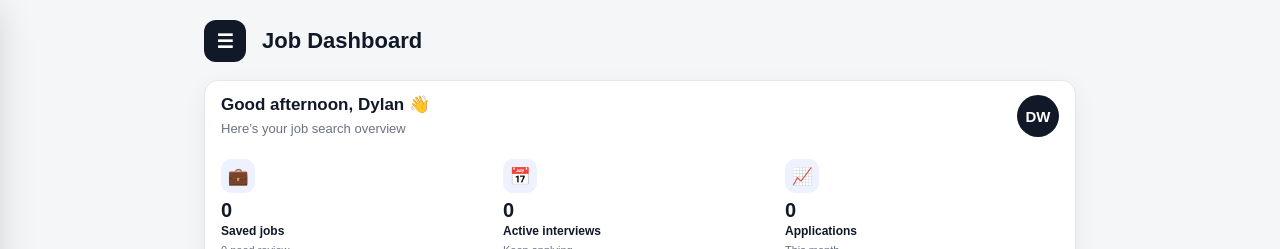
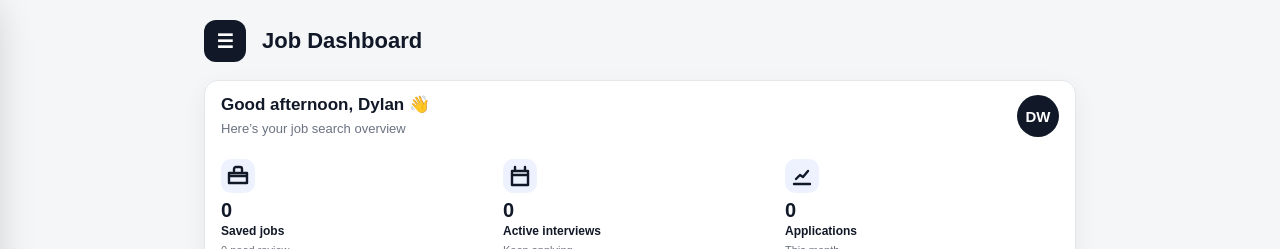
Before and after one commit to dcast-gif/Job-Watcher, a Next.js app: page / in a window 1280 px wide. Shown: the top 249 px of the page. Built offline with nearby package versions, Linux system fonts and the light colour scheme.

Commit message:
Update page.js

```diff
--- a/app/page.js
+++ b/app/page.js
@@ -438,21 +438,27 @@ const activeReviewCount = savedJobs.length + results.length;
 
   <div className="heroStats">
     <div>
-      <span className="heroIcon">💼</span>
+  <span className="heroIcon">
+  <Icon name="briefcase" />
+</span>
       <strong>{savedJobs.length}</strong>
       <p>Saved jobs</p>
       <small>{activeReviewCount} need review</small>
     </div>
 
     <div>
-      <span className="heroIcon">📅</span>
+    <span className="heroIcon">
+  <Icon name="calendar" />
+</span>
       <strong>{interviewCount}</strong>
       <p>Active interviews</p>
       <small>{interviewCount > 0 ? "Keep it up!" : "Keep applying"}</small>
     </div>
 
     <div>
-      <span className="heroIcon">📈</span>
+    <span className="heroIcon">
+  <Icon name="chart" />
+</span>
       <strong>{appliedJobs.length}</strong>
       <p>Applications</p>
       <small>This month</small>
@@ -993,7 +999,25 @@ function Icon({ name }) {
     ),
     applications: (
       <path d="M20 6 9 17l-5-5" />
-    )
+    ),
+    briefcase: (
+  <path d="M8 7V5a2 2 0 0 1 2-2h4a2 2 0 0 1 2 2v2M3 9h18v10H3V9Zm0 3h18" />
+),
+
+calendar: (
+  <path d="M7 3v4M17 3v4M4 7h16v14H4V7Zm0 4h16" />
+),
+
+chart: (
+  <>
+    <path d="M4 20h16" />
+    <path d="m6 15 4-4 3 2 5-6" />
+  </>
+),
+
+star: (
+  <path d="m12 3 2.8 5.7 6.2.9-4.5 4.4 1.1 6.2L12 17.2 6.4 20.2 7.5 14 3 9.6l6.2-.9L12 3Z" />
+),
   };
 
   return (
```
